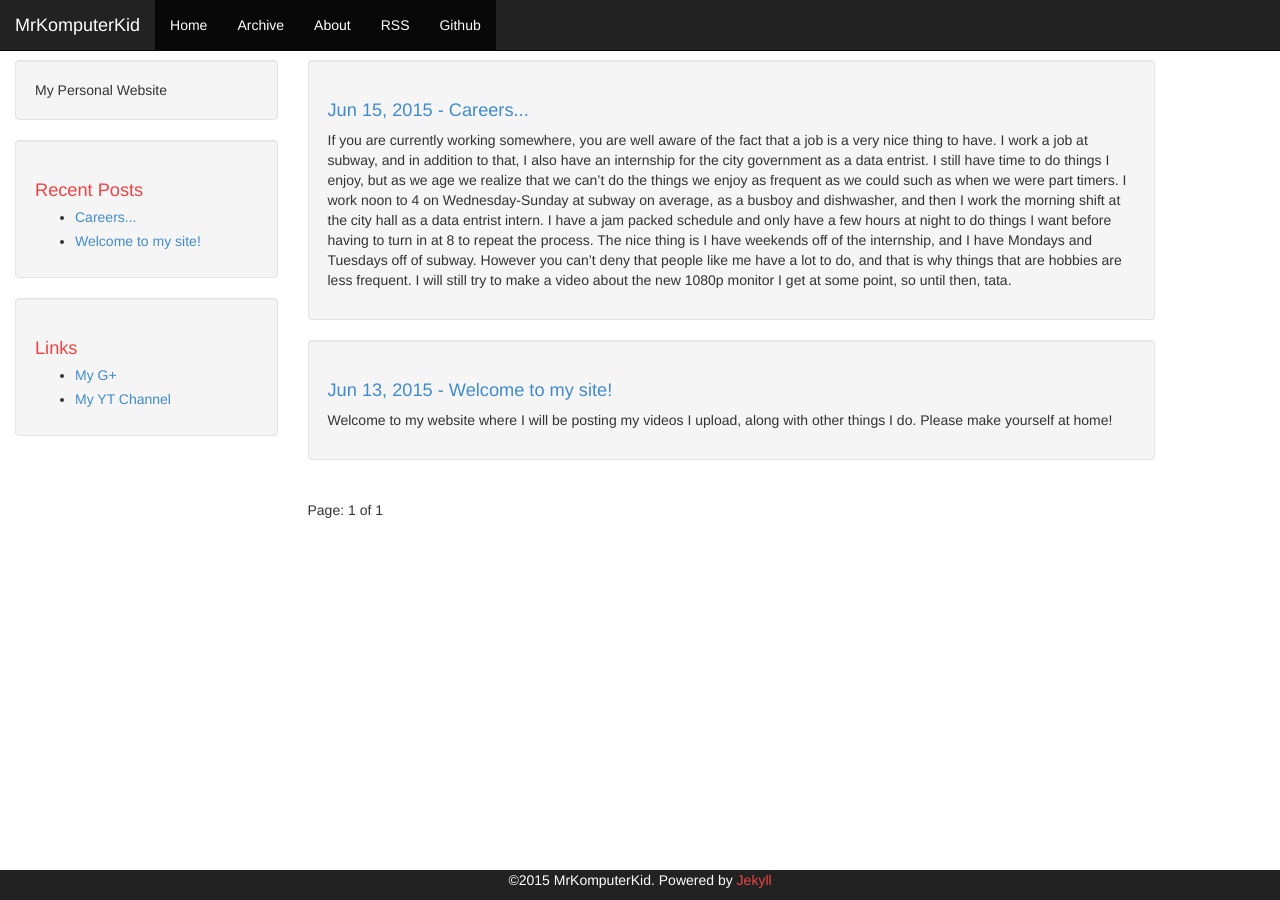
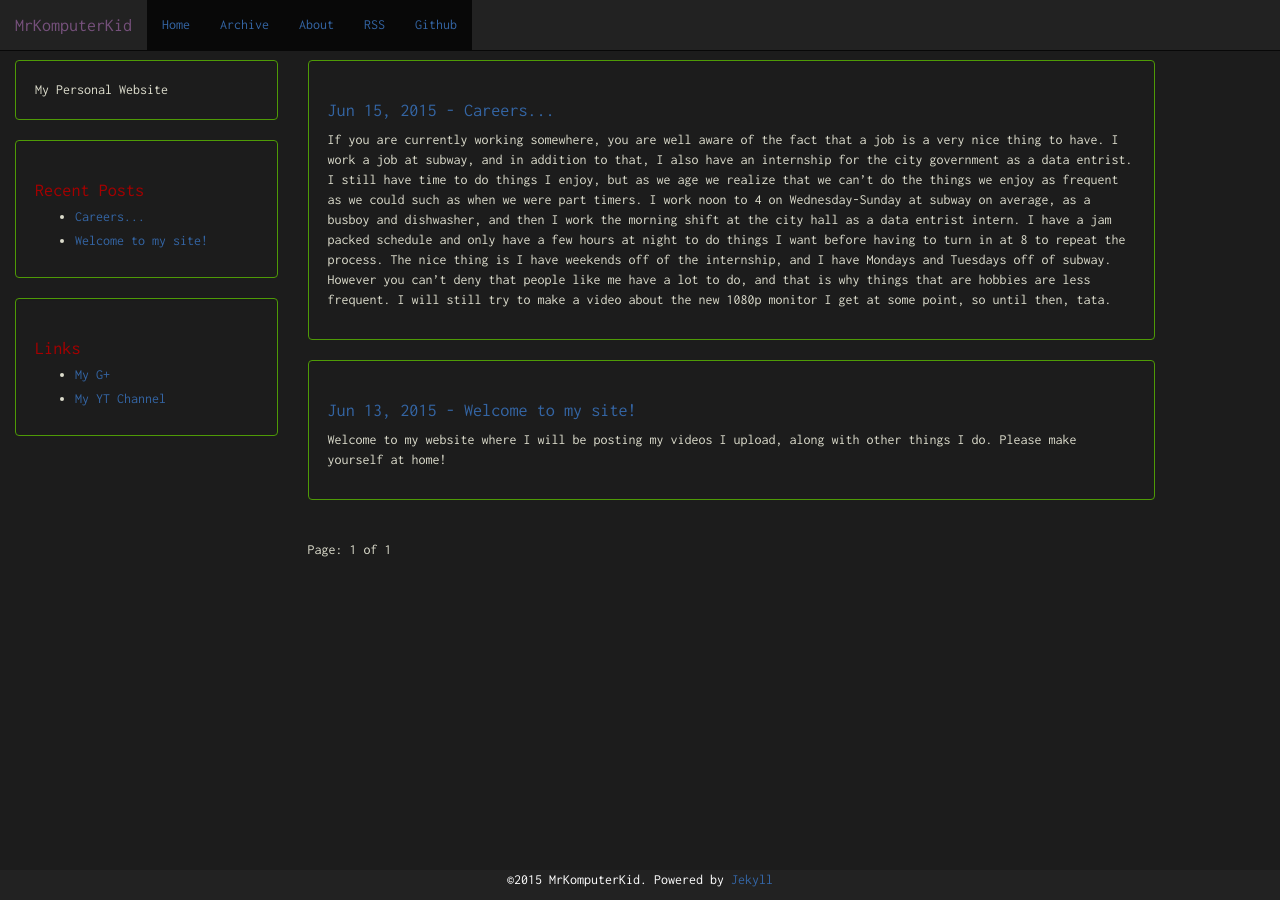
Before and after one commit to darthlukan/mrkomputerkid.github.io, a Jekyll site: the page built from index.html, in a window 1280 px wide. Built offline with Jekyll 4.4.1, drawn with Linux system fonts in a browser that asks for light colours; Markdown is read by kramdown in place of the engine named in the settings; the list of posts is cut into pages by our own code; comment, search, counter and statistics services are not loaded.

Commit message:
add Gemfile for jekyll setup, tweak css colors based on terminal theme

```diff
--- /dev/null
+++ b/Gemfile
@@ -0,0 +1,2 @@
+source 'https://rubygems.org'
+gem 'github-pages'
--- a/css/theme.css
+++ b/css/theme.css
@@ -1,6 +1,19 @@
+@import url(http://fonts.googleapis.com/css?family=Inconsolata);
+
 body {
     padding-top: 60px;
     padding-bottom: 60px;
+    background: #1c1c1c;
+    color: #dcdccc;
+    font-family: 'Inconsolata' !important;
+}
+
+a {
+    color: #3465a4 !important;
+}
+
+a:hover {
+    color: #75507b !important;
 }
 
 .copyright {
@@ -11,17 +24,9 @@ body {
     text-align: center;
 }
 
-.footer a {
-    color: #ee4444;
-}
-
 .sidebar h1 {
-    color: #ee4444;
+    color: #a40000 !important;
     font-size: 1.3em;
-}
-
-.sidebar a {
-    color: #428bca;
 }
 
 .sidebar li {
@@ -29,23 +34,19 @@ body {
     line-height: 1em;
 }
 
-.sidebar a:hover {
-    color: #3071a9;
-}
-
 .container-left {
     margin: 0;
 }
 
+.well {
+    background: #1c1c1c;
+    border-color: #4e9a06
+}
+
 .well h1 {
-    color: #ee4444;
     font-size: 1.3em;
 }
 
 .author {
-    color: #ee4444;
+    color: #dcdccc;
 }
-
-.author a {
-    color: #ee4444;
-}
```
